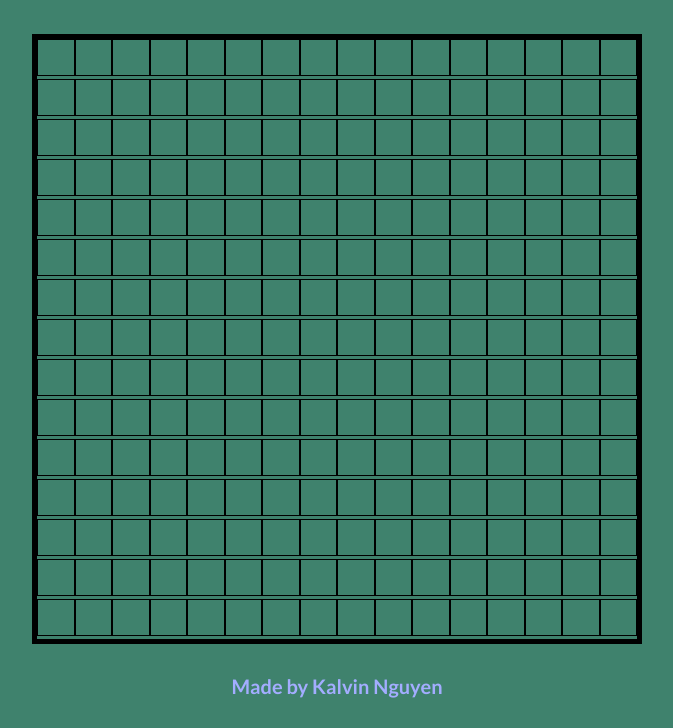
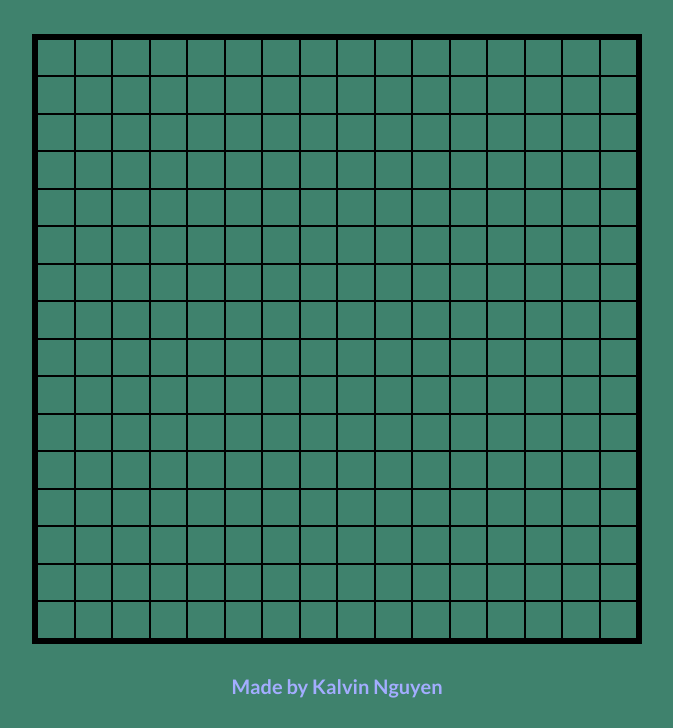
Before and after one commit to kalvintn/odin-etch-a-sketch, a plain HTML site: page index.html in a window 1280 px wide. Shown: the part 88-816 px from the top of the page, without its empty margins (303-976 px from the left). Drawn offline with Linux system fonts and the light colour scheme.

Commit message:
Change to single for loop to fix padding, margin issues.

```diff
--- a/index.css
+++ b/index.css
@@ -27,7 +27,6 @@ header, footer {
 }
 
 
-
 body {
     font-family: "Lato", sans-serif;
     color: var(--secondary-color);
--- a/index.js
+++ b/index.js
@@ -13,20 +13,15 @@ createGrid(16);
 
 function createGrid(size){
     // Create a grid of div (size x size) dimensions
-    for(let i = 0; i < size - 1; i++){
-        for(let j = 0; j < size; j++){
+    for(let i = 0; i < size * size; i++){
             let newSquare = document.createElement("div");
 
             newSquare.style.width = (gridWidth / size) + "px";
             newSquare.style.height = newSquare.style.width;
             newSquare.style.border = "1px solid black";
-
-
-            newSquare.style.border.borderCollapse = "collapse";
             newSquare.style.boxSizing = "border-box";
 
             grid.appendChild(newSquare);
-        }
     }
 
     console.log(grid);
```
